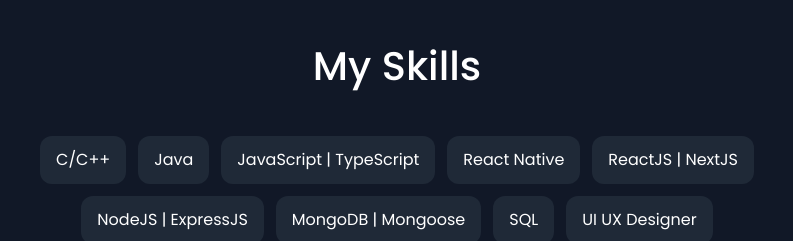
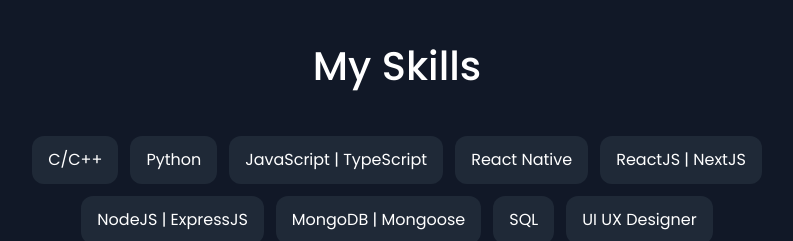
Before and after one commit to Maphari/maphari-folio, a Next.js app: page / in a window 1280 px wide. Shown: the part 2420-2661 px from the top of the page, without its empty margins (243-1036 px from the left). Built offline with nearby package versions, Linux system fonts and the light colour scheme.

Commit message:
Update Skills.tsx

```diff
--- a/app/skills-section/Skills.tsx
+++ b/app/skills-section/Skills.tsx
@@ -43,7 +43,7 @@
           whileInView={{ opacity: 1, x: 0 }}
           transition={transtition}
         >
-          Java
+          Python
         </motion.div>
         <motion.div
           className="bg-[#1F2937] py-3 px-4 rounded-xl"
```
